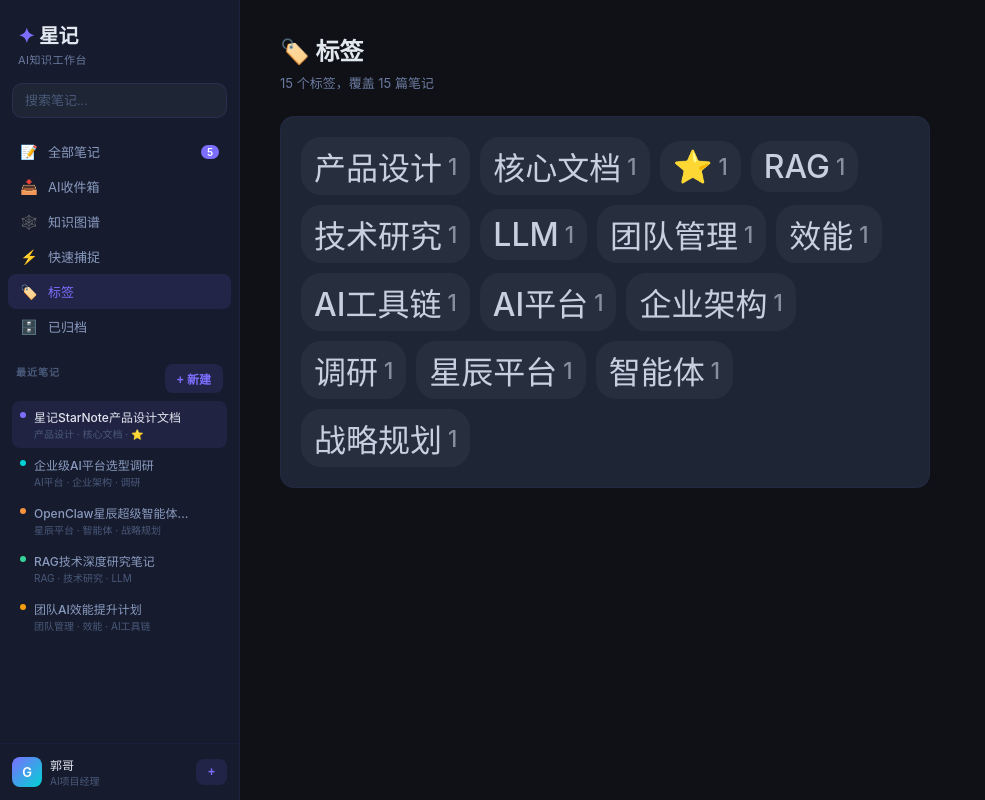
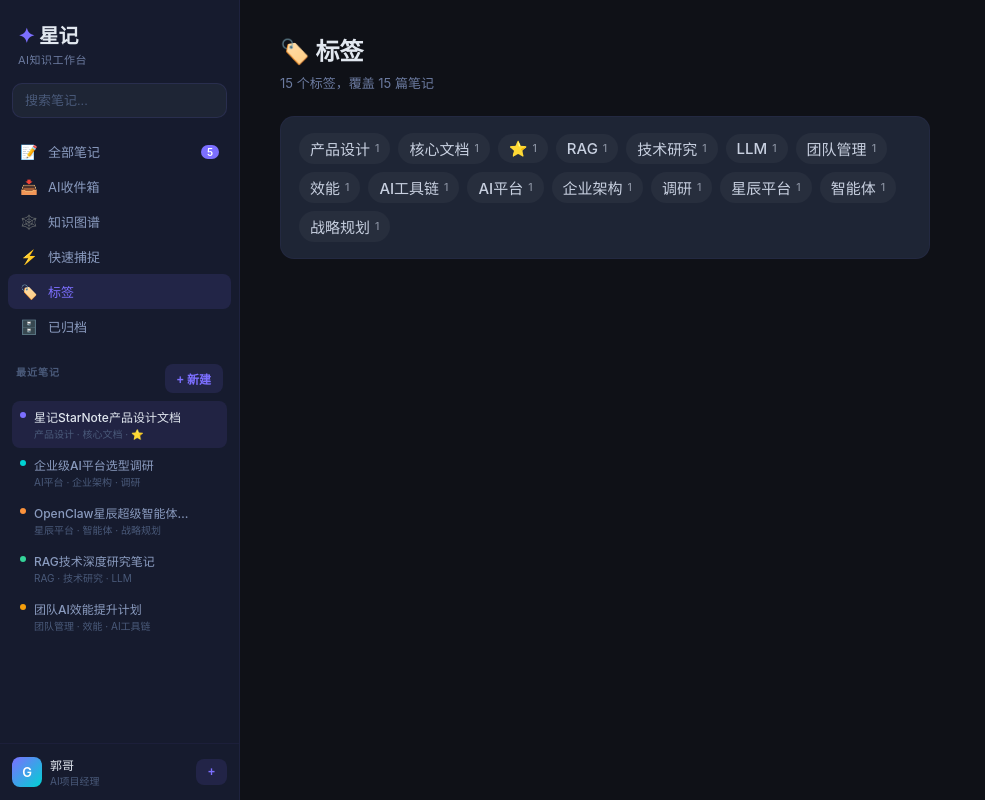
Before and after one commit to GDS2312/starnote, a React (Vite) app: page / in a window 1280 px wide. Both pictures are taken after a click on the element "🏷️ 标签". Shown: the whole page, without its empty margins (0-985 px from the left). Built offline with nearby package versions, Linux system fonts and the light colour scheme.

Commit message:
fix: 标签云字号缩减 18px→15px，chip更紧凑

```diff
--- a/src/App.css
+++ b/src/App.css
@@ -223,8 +223,8 @@ body{font-family:-apple-system,BlinkMacSystemFont,'Segoe UI','PingFang SC','Micr
 .mini-tag{font-size:10px;padding:1px 5px;border-radius:3px;white-space:nowrap}
 
 /* ─── Tag Cloud ─── */
-.tag-cloud{display:flex;flex-wrap:wrap;gap:10px;align-items:center;margin-bottom:28px;max-width:650px;padding:20px;background:#1E2535;border-radius:14px;border:1px solid rgba(124,111,255,.06)}
-.tag-chip{position:relative;padding:5px 12px;border-radius:20px;border:1.5px solid transparent;cursor:pointer;transition:all .15s;font-weight:500;display:inline-flex;align-items:center;gap:4px}
+.tag-cloud{display:flex;flex-wrap:wrap;gap:8px;align-items:center;margin-bottom:20px;max-width:650px;padding:16px 18px;background:#1E2535;border-radius:14px;border:1px solid rgba(124,111,255,.06)}
+.tag-chip{position:relative;padding:4px 10px;border-radius:16px;border:1.5px solid transparent;cursor:pointer;transition:all .15s;font-weight:500;display:inline-flex;align-items:center;gap:3px}
 .tag-chip:hover{transform:scale(1.05)}
 .tag-chip.selected{font-weight:600}
 .tag-count{font-size:.7em;opacity:.6;margin-left:2px}
--- a/src/components/TagsView.jsx
+++ b/src/components/TagsView.jsx
@@ -34,7 +34,7 @@ export default function TagsView({ onSelectNote }) {
 
       <div className="tag-cloud">
         {tags.map((tag, i) => {
-          const size = 12 + (tag.count / maxCount) * 20
+          const size = 13 + (tag.count / maxCount) * 2
           const color = TAG_COLORS[i % TAG_COLORS.length]
           return (
             <span
```
